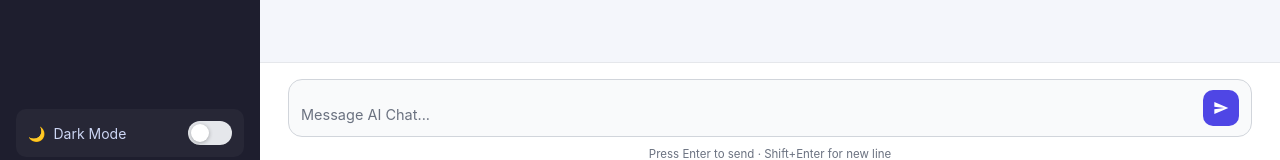
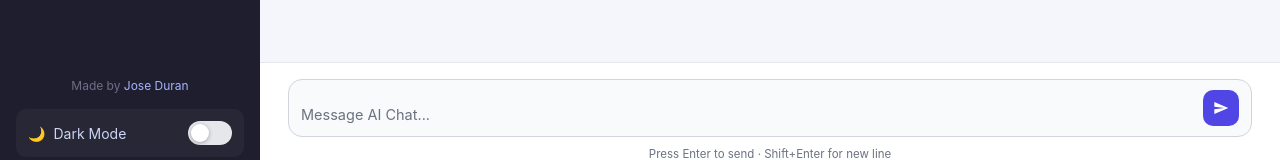
Before and after one commit to joseidd/my-first-ai-app, a website: page index.html in a window 1280 px wide. Shown: the part 619-779 px from the top of the page. Drawn offline with Linux system fonts and the light colour scheme.

Commit message:
Add 'Made by Jose Duran' credit to sidebar

```diff
--- a/index.html
+++ b/index.html
@@ -534,6 +534,10 @@
 
       <div class="sidebar-spacer"></div>
 
+      <div style="padding: 8px 12px; font-size: 12px; color: var(--sidebar-muted); text-align: center;">
+        Made by <a href="https://joseidd.github.io/Website-2.0" target="_blank" style="color: #a5b4fc; text-decoration: none;">Jose Duran</a>
+      </div>
+
       <div class="dark-mode-row">
         <div class="dark-mode-label">
           <span id="themeIcon">🌙</span>
```
